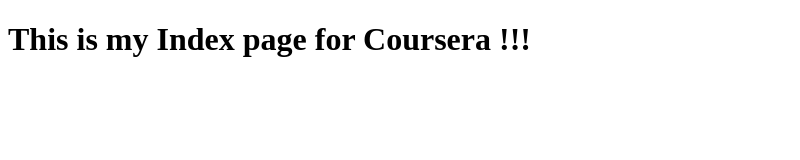
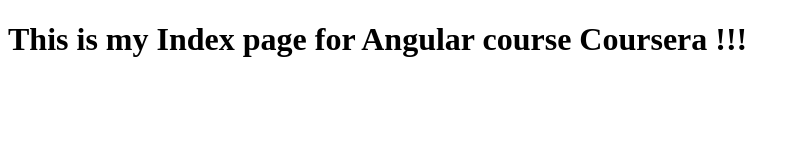
Before and after one commit to rutvik007/coursera-rutvik-angular-test, a plain HTML site: page index.html in a window 1280 px wide. Shown: the whole page, without its empty margins (0-800 px from the left). Drawn offline with Linux system fonts and the light colour scheme.

Commit message:
Small change in text of index.html

```diff
--- a/index.html
+++ b/index.html
@@ -6,6 +6,6 @@
 </head>
 
 <body>
-<h1> This is my Index page for Coursera !!! </h1>
+<h1> This is my Index page for Angular course Coursera !!! </h1>
 </body>
 </html>
```
